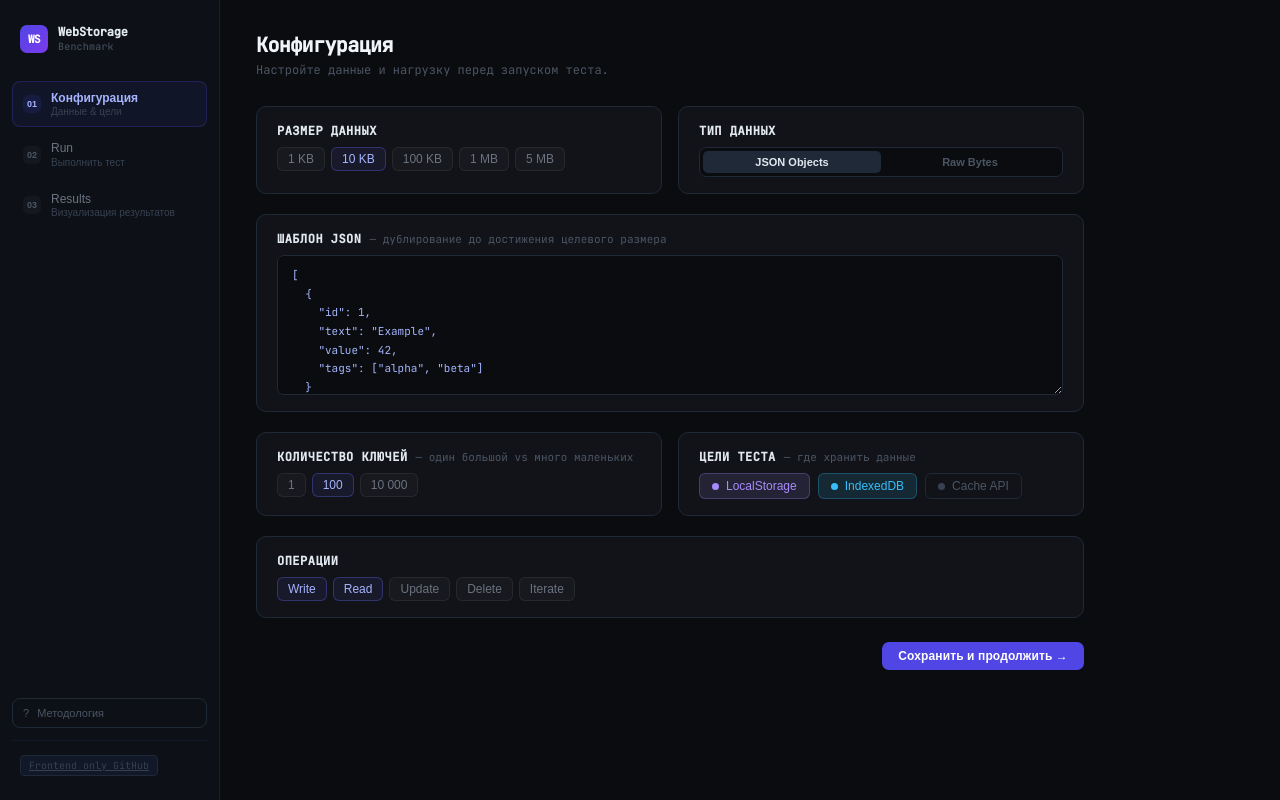
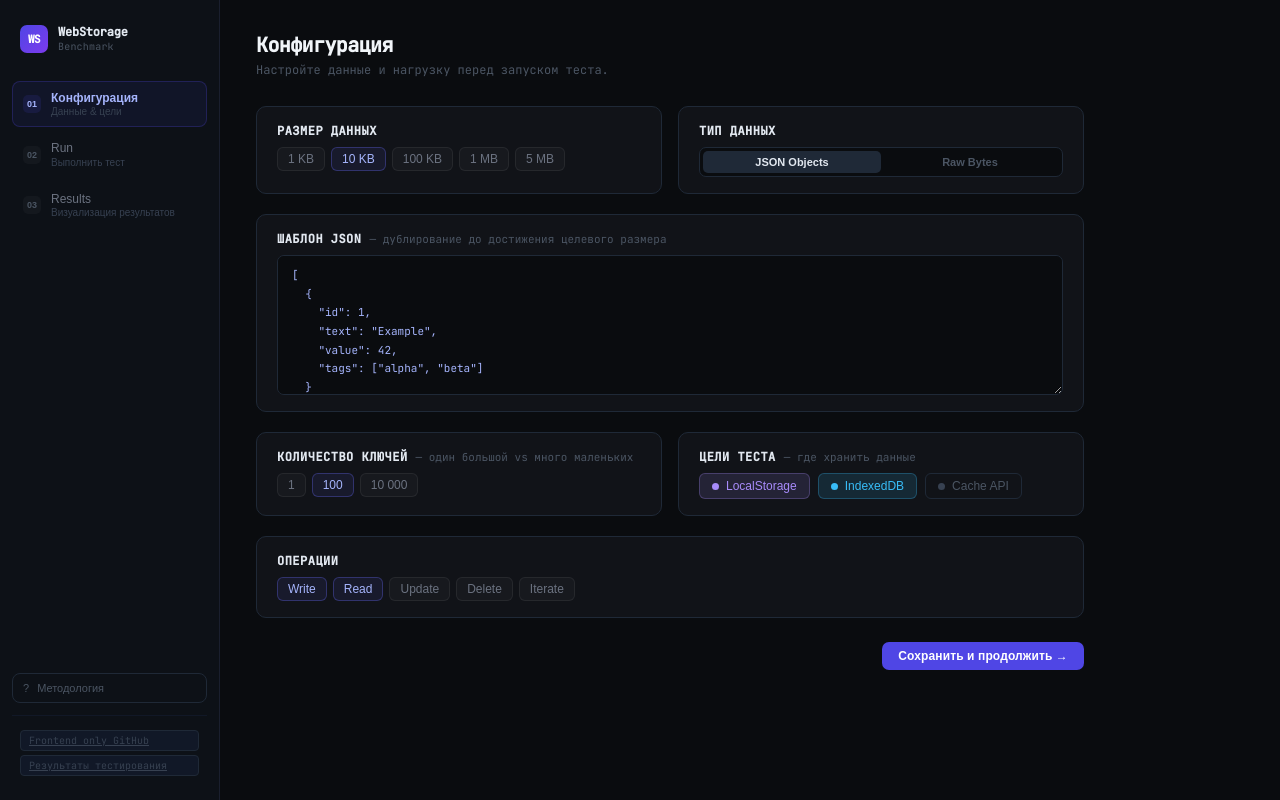
Before and after one commit to LEVALEXEEV/web-storage-benchmark, a React (Vite) app: page / in a window 1280 px wide. Built offline with nearby package versions, Linux system fonts and the light colour scheme.

Commit message:
add link to google sheets

```diff
--- a/src/App.jsx
+++ b/src/App.jsx
@@ -112,10 +112,10 @@ export default function App() {
         mode: "no-cors",
         body: JSON.stringify({ results: rows }),
       });
-      addToast("Results sent to Google Sheets.");
+      addToast("Результаты отправлены в Google Sheets.");
       return true;
     } catch {
-      addToast("Failed to export to Google Sheets.");
+      addToast("Ошибка при отправке в Google Sheets.");
       return false;
     }
   };
--- a/src/components/Sidebar.jsx
+++ b/src/components/Sidebar.jsx
@@ -133,6 +133,7 @@ export default function Sidebar({ tabs, activeTab, setActiveTab, setShowMethodol
       <div style={{ padding: "12px 8px 0", borderTop: "1px solid #111827", marginTop: 8 }}>
         <a
           style={{
+            width: "100%",
             display: "inline-block",
             fontSize: 10,
             color: "#374151",
@@ -147,6 +148,24 @@ export default function Sidebar({ tabs, activeTab, setActiveTab, setShowMethodol
         >
           Frontend only GitHub
         </a>
+        <a
+          style={{
+            width: "100%",
+            marginTop: "4px",
+            display: "inline-block",
+            fontSize: 10,
+            color: "#374151",
+            background: "#111827",
+            border: "1px solid #1f2937",
+            borderRadius: 4,
+            padding: "3px 8px",
+          }}
+          href="https://docs.google.com/spreadsheets/d/1ZTThconUW2ym2Sdmw9hub8I1d2jzhuGk0gqR0DsB96Y"
+          target="_blank"
+          rel="noreferrer"
+        >
+          Результаты тестирования
+        </a>
       </div>
     </aside>
   );
```
